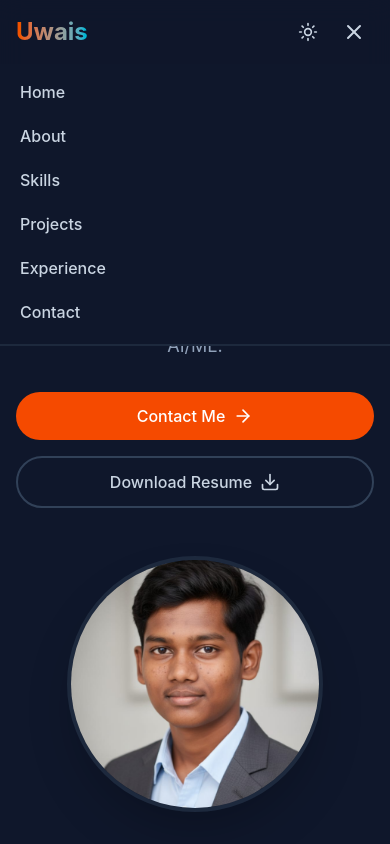
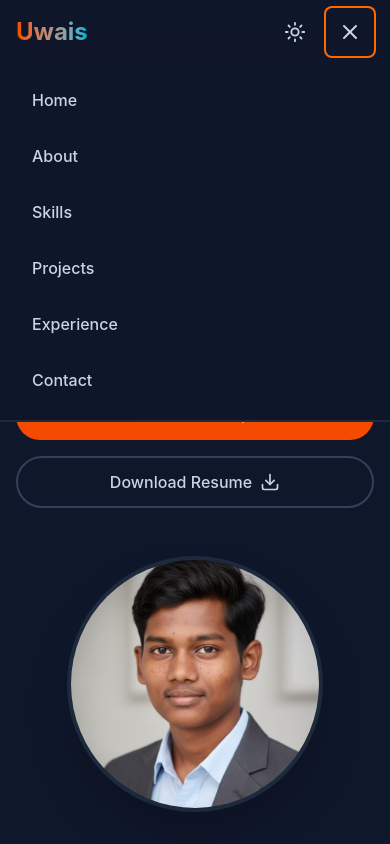
Before and after one commit to uwais12345/portfolio, a React (Vite) app: page / in a window 390 px wide. Both pictures are taken after a click on the button 354 px from the left and 32 px from the top of the page. Shown: the top 844 px of the page. Built offline with nearby package versions, Linux system fonts and the light colour scheme.

Commit message:
Fix navbar mobile responsiveness with improved touch targets and animations

```diff
--- a/src/components/Navbar.jsx
+++ b/src/components/Navbar.jsx
@@ -14,6 +14,19 @@ const Navbar = () => {
         }
         localStorage.setItem('theme', theme);
     }, [theme]);
+
+    useEffect(() => {
+        // Lock body scroll when mobile menu is open
+        if (isOpen) {
+            document.body.style.overflow = 'hidden';
+        } else {
+            document.body.style.overflow = 'unset';
+        }
+        // Cleanup on unmount
+        return () => {
+            document.body.style.overflow = 'unset';
+        };
+    }, [isOpen]);
 
     const toggleTheme = () => {
         setTheme(theme === 'dark' ? 'light' : 'dark');
@@ -59,16 +72,19 @@ const Navbar = () => {
                         </div>
                     </div>
 
-                    <div className="md:hidden flex items-center">
+                    <div className="md:hidden flex items-center gap-2">
                         <button
                             onClick={toggleTheme}
-                            className="p-2 mr-2 rounded-full hover:bg-slate-100 dark:hover:bg-slate-800 transition-colors text-slate-600 dark:text-slate-300"
+                            className="p-3 rounded-full hover:bg-slate-100 dark:hover:bg-slate-800 transition-colors text-slate-600 dark:text-slate-300 min-w-[44px] min-h-[44px] flex items-center justify-center"
+                            aria-label="Toggle Theme"
                         >
-                            {theme === 'dark' ? <Sun size={20} /> : <Moon size={20} />}
+                            {theme === 'dark' ? <Sun size={22} /> : <Moon size={22} />}
                         </button>
                         <button
                             onClick={() => setIsOpen(!isOpen)}
-                            className="p-2 rounded-md text-slate-600 dark:text-slate-300 hover:text-orange-600 dark:hover:text-orange-400 focus:outline-none"
+                            className="p-3 rounded-md text-slate-600 dark:text-slate-300 hover:text-orange-600 dark:hover:text-orange-400 hover:bg-slate-100 dark:hover:bg-slate-800 focus:outline-none focus:ring-2 focus:ring-orange-500 transition-colors min-w-[44px] min-h-[44px] flex items-center justify-center"
+                            aria-label={isOpen ? 'Close menu' : 'Open menu'}
+                            aria-expanded={isOpen}
                         >
                             {isOpen ? <X size={24} /> : <Menu size={24} />}
                         </button>
@@ -82,19 +98,25 @@ const Navbar = () => {
                         initial={{ opacity: 0, height: 0 }}
                         animate={{ opacity: 1, height: 'auto' }}
                         exit={{ opacity: 0, height: 0 }}
-                        className="md:hidden bg-white dark:bg-slate-900 border-b border-slate-200 dark:border-slate-800"
+                        transition={{ duration: 0.3, ease: 'easeInOut' }}
+                        className="md:hidden overflow-hidden"
                     >
-                        <div className="px-2 pt-2 pb-3 space-y-1 sm:px-3">
-                            {navLinks.map((link) => (
-                                <a
+                        <div className="bg-white/95 dark:bg-slate-900/95 backdrop-blur-lg border-b border-slate-200 dark:border-slate-800 shadow-lg">
+                            <div className="px-4 pt-3 pb-4 space-y-2 max-h-[calc(100vh-4rem)] overflow-y-auto">
+                                {navLinks.map((link, index) => (
+                                    <motion.a
                                         key={link.name}
                                         href={link.href}
                                         onClick={() => setIsOpen(false)}
-                                    className="block px-3 py-2 rounded-md text-base font-medium text-slate-600 dark:text-slate-300 hover:text-orange-600 dark:hover:text-orange-400 hover:bg-slate-50 dark:hover:bg-slate-800"
+                                        initial={{ opacity: 0, x: -20 }}
+                                        animate={{ opacity: 1, x: 0 }}
+                                        transition={{ duration: 0.3, delay: index * 0.05 }}
+                                        className="block px-4 py-3 rounded-lg text-base font-medium text-slate-700 dark:text-slate-300 hover:text-orange-600 dark:hover:text-orange-400 hover:bg-orange-50 dark:hover:bg-slate-800 transition-all duration-200 active:scale-95 min-h-[48px] flex items-center"
                                     >
                                         {link.name}
-                                </a>
+                                    </motion.a>
                                 ))}
+                            </div>
                         </div>
                     </motion.div>
                 )}
```
Lines whose indentation alone changed are shown as unchanged.
